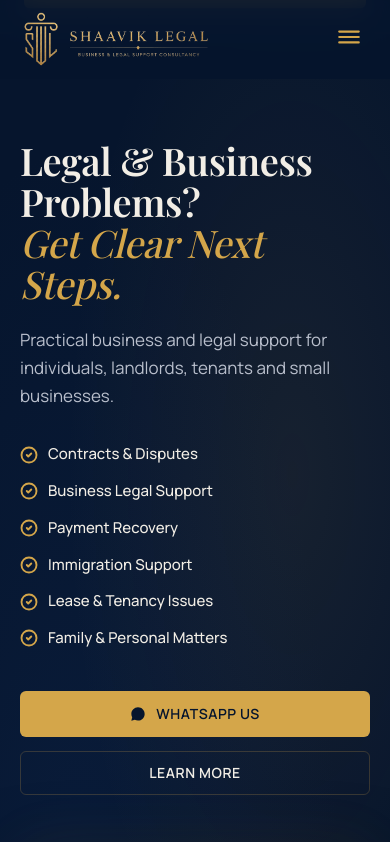
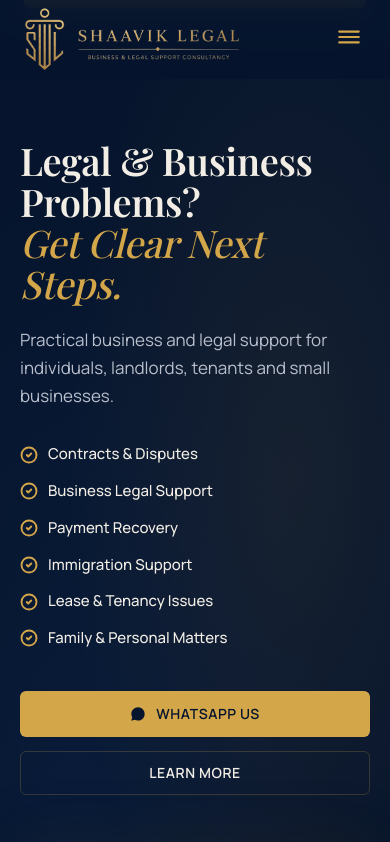
Before and after one commit to vaani1195/shaavik-legal, a plain HTML site: page index.html in a window 390 px wide. Shown: the top 842 px of the page. Drawn offline with nearby package versions, Linux system fonts and the light colour scheme.

Commit message:
Logo changed

```diff
--- a/index.html
+++ b/index.html
@@ -1119,7 +1119,7 @@
             .services-label::before,
             .services-label::after { width: 30px; margin: 0 12px; }
 
-            .brand-logo { height: 60px; }
+            .brand-logo { height: 70px; }
             .brand-logo-footer { height: 52px; }
         }
 
```
